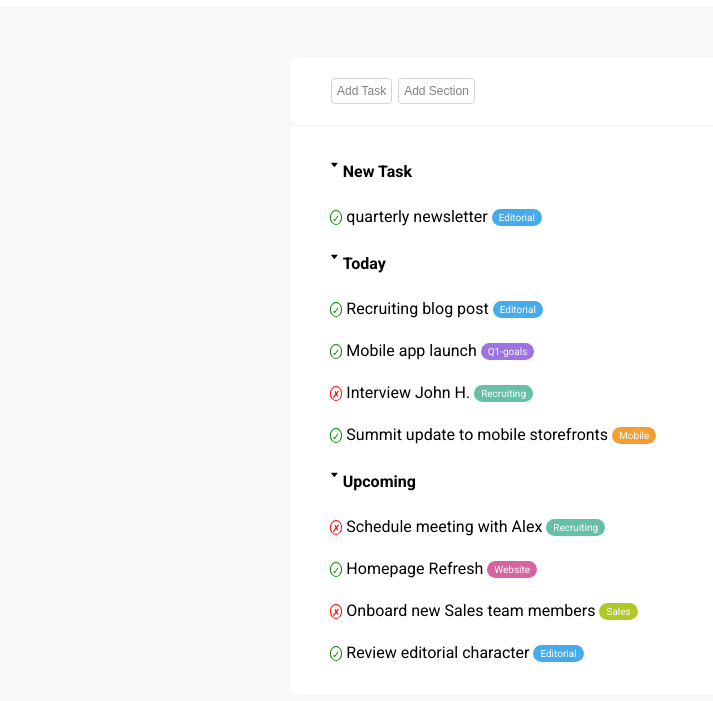
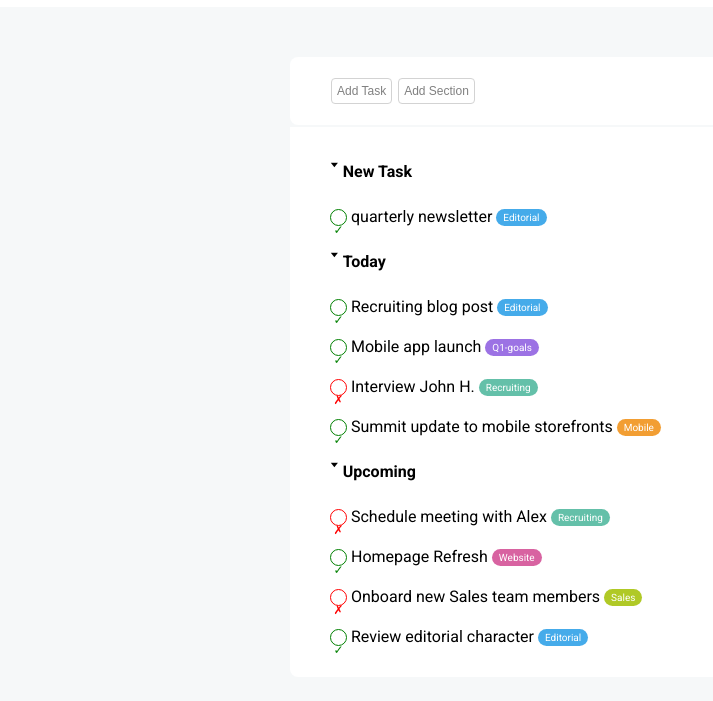
Before and after one commit to AdrianaSantorio/html-css-toboolist, a plain HTML site: page index.html in a window 1280 px wide. Shown: the part 63-764 px from the top of the page, without its empty margins (0-713 px from the left). Drawn offline with Linux system fonts and the light colour scheme.

Commit message:
used item-(d/u)::before instead of html enties

```diff
--- a/css/style.css
+++ b/css/style.css
@@ -50,7 +50,7 @@ h1 {
 /* main */
 
 section {
-    margin-bottom: 50px;
+
     /* non funziona. sbarrato in inspector, boh */
     border-bottom-left-radius: 8px;
     border-bottom-right-radius: 8px;
@@ -98,7 +98,7 @@ h2 {
 
 
 
-.to-do {
+.task-list {
     line-height: 40px;
     list-style-type: none;
 }
@@ -106,7 +106,7 @@ h2 {
 
 /* etichette */
 
-.etichetta {
+.pill {
     display: inline-block;
     padding: 3px 7px;
     color: white;
@@ -143,7 +143,10 @@ background-color: #B0C926 ;
 
 /* span/entities */
 
-.check {
+/* .check {
+    display: inline-block;
+    width:30px;
+    height: 30px;
     border: 1px solid green;
     border-radius: 50%;
     color:green;
@@ -159,4 +162,28 @@ background-color: #B0C926 ;
     padding: 2px 1px 0px;
     font-size:10px;
     text-align: bottom;
-  }
+  } */
+
+
+.task-item::before {
+    display: inline-block;
+    width: 15px;
+    height: 15px;
+    border: 1px solid black;
+    border-radius: 50%;
+    vertical-align: middle;
+    text-align: center;
+    font-size: 12px;
+}
+
+.item-done::before {
+    content:'\2713';
+    color:green;
+    border-color: green;
+}
+
+.item-undone::before {
+    content:'\2717';
+    color:red;
+    border-color:red;
+}
--- a/index.html
+++ b/index.html
@@ -37,64 +37,55 @@
                 <li>
                     <!--  text -->
                     <h2>New Task</h2>
-                    <ul class=to-do>
-                        <li>
+                    <ul class="task-list">
+                        <li class="task-item item-done">
                             <!-- checkbox?, text, div -->
-                            <span class="check">&#10003;</span>
                             <span>quarterly newsletter</span>
-                            <div class="etichetta Editorial">Editorial</div>
+                            <div class="pill Editorial">Editorial</div>
                         </li>
                     </ul>
                 </li>
                 <li>
                     <!--  text -->
                     <h2>Today</h2>
-                    <ul class="to-do">
-                        <li>
-                            <span class="check">&#10003;</span>
+                    <ul class="task-list">
+                        <li class="task-item item-done">
                             <span>Recruiting blog post</span>
-                            <div class="etichetta Editorial">Editorial</div>
+                            <div class="pill Editorial">Editorial</div>
                         </li>
-                        <li>
-                            <span class="check">&#10003;</span>
+                        <li class="task-item item-done">
                             <span>Mobile app launch</span>
-                            <div class="etichetta Q1-goals">Q1-goals</div>
+                            <div class="pill Q1-goals">Q1-goals</div>
                         </li>
-                        <li>
-                            <span class="cross">&#10007;</span>
+                        <li class="task-item item-undone">
                             <span>Interview John H.</span>
-                            <div class="etichetta Recruiting">Recruiting</div>
+                            <div class="pill Recruiting">Recruiting</div>
                         </li>
-                        <li>
-                            <span class="check">&#10003;</span>
+                        <li class="task-item item-done">
                             <span>Summit update to mobile storefronts</span>
-                            <div class="etichetta Mobile">Mobile</div>
+                            <div class="pill Mobile">Mobile</div>
                         </li>
                     </ul>
                 </li>
                 <li>
                     <!--  text -->
                     <h2>Upcoming</h2>
-                    <ul class="to-do">
-                        <li>
-                            <span class="cross">&#10007;</span>
+                    <ul class="task-list">
+                        <li class="task-item item-undone">
                             <span>Schedule meeting with Alex</span>
-                            <div class="etichetta Recruiting">Recruiting</div>
+                            <div class="pill Recruiting">Recruiting</div>
                         </li>
-                        <li>
-                            <span class="check">&#10003;</span>
+                        <li class="task-item item-done">
                             <span>Homepage Refresh</span>
-                            <div class="etichetta Website">Website</div>
+                            <div class="pill Website">Website</div>
                         </li>
-                        <li>
-                            <span class="cross">&#10007;</span>
+                        <li class="task-item item-undone">
                             <span>Onboard new Sales team members</span>
-                            <div class="etichetta Sales">Sales</div>
+                            <div class="pill Sales">Sales</div>
                         </li>
-                        <li>
-                            <span class="check">&#10003;</span>
+                        <li class="task-item item-done">
                             <span>Review editorial character</span>
-                            <div class="etichetta Editorial">Editorial</div>
+                            <div class="pill Editorial">Editorial</div>
                         </li>
                     </ul>
                 </li>
```
